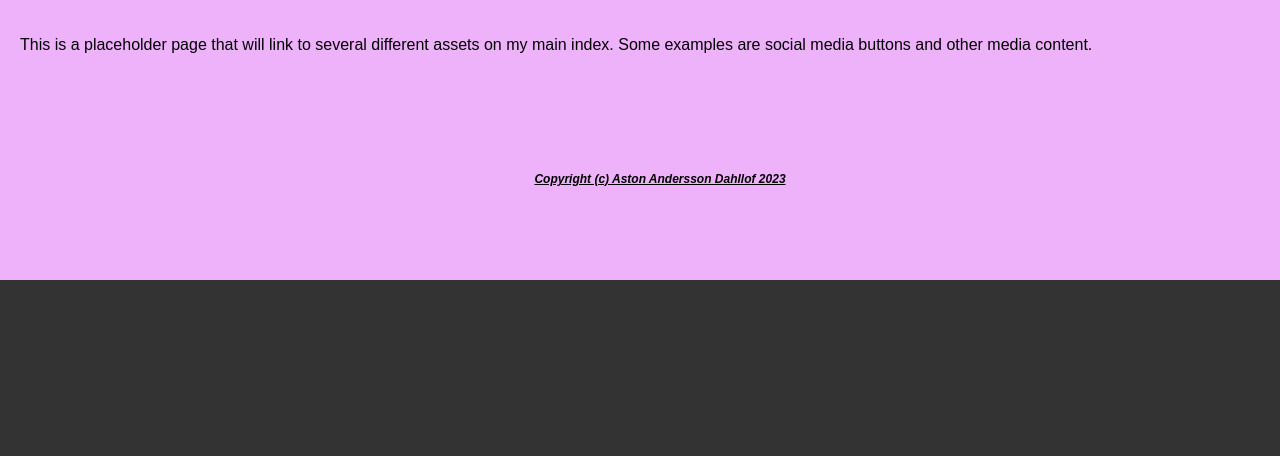
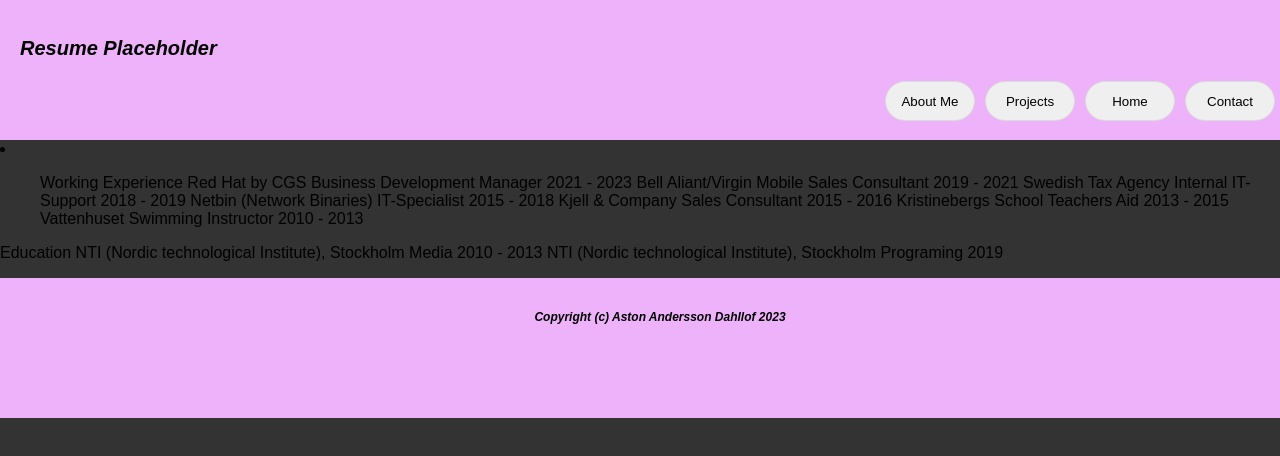
Before and after one commit to Valleyleaf/Personal-Portfolio, a plain HTML site: page Placeholder.html in a window 1280 px wide. Shown: the top 456 px of the page. Drawn offline with Linux system fonts and the light colour scheme.

Commit message:
Updating Index and CSS. Also adding new ICON for head.

```diff
--- a/Placeholder.html
+++ b/Placeholder.html
@@ -4,16 +4,70 @@
     <meta charset="UTF-8">
     <meta name="viewport" content="width=device-width, initial-scale=1.0">
     <link rel="stylesheet" href="assets/style.css">
-    <title>About Aston</title>
+    <title>Placeholder</title>
 
 </head>
 <body>
     <header>
-        <p>This is a placeholder page that will link to
-            several different assets on my main index. Some examples
-            are social media buttons and other media content.
+        <h2>Resume Placeholder</h2>
+        <nav class="flex-container">
+            <div>
+                <a href="Aboutme.html"><button class="nav-item">About Me</button></a>
+            </div>
+            <div>
+                <a href="https://github.com/Valleyleaf?tab=repositories"><button class="nav-item">Projects</button></a>
+            </div>
+            <div>
+                <a href="index.html"><button class="nav-item">Home</button></a>
+            </div>
+            <div>
+                <a href="https://www.linkedin.com/in/aston-andersson-dahllof-b4310ab5/"><button class="nav-item">Contact</button></a>
+            </div>
+        </nav>
+    </header>
+        <li>
+            <ul>
+            Working Experience
+            Red Hat by CGS
+            Business Development Manager
+            2021 - 2023
+
+            Bell Aliant/Virgin Mobile
+            Sales Consultant
+            2019 - 2021
+
+            Swedish Tax Agency
+            Internal IT-Support
+            2018 - 2019
+
+            Netbin (Network Binaries)
+            IT-Specialist
+            2015 - 2018
+
+            Kjell & Company
+            Sales Consultant
+            2015 - 2016
+
+            Kristinebergs School
+            Teachers Aid
+            2013 - 2015
+
+            Vattenhuset
+            Swimming Instructor
+            2010 - 2013
+            </ul>
+        </li>
+
+
+            Education
+            NTI (Nordic technological Institute), Stockholm
+            Media 2010 - 2013
+
+            NTI (Nordic technological Institute), Stockholm
+            Programing 2019
+
+
         </p>
-    </header>
 </body>
 <footer class="footer-content">
     <p>Copyright (c) Aston Andersson Dahllof 2023</p>
--- a/assets/style.css
+++ b/assets/style.css
@@ -47,7 +47,6 @@ footer{
 
 .footer-content{
     text-align: center;
-    text-decoration: underline;
     font-size: 12px;
     font-weight: bolder;
     font-style: italic;
@@ -80,8 +79,8 @@ img{
 }
 
 .Main-Body-Img{
-    width: 100%;
-    height: 100%;
+    width: 50%;
+    height: 50%;
     position:relative;
     bottom: 50px;
     z-index: -1;
@@ -100,6 +99,7 @@ img{
 
 button{
     text-align: center;
+    line-height: 0,5;
     width: 90px;
     height: 40px;
     border-radius: 70px;
@@ -108,7 +108,7 @@ button{
 
 button:hover{
     background-color: var(--white);
-
+    transform: scale(1.2);
 }
 
 .button-small{
```
Also changed, not shown: Aboutme.html (+20 -3 lines), index.html (+8 -6 lines), assets/Images/leaf.jpg (added).
